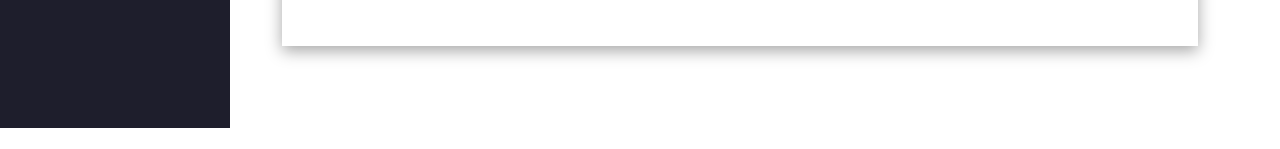
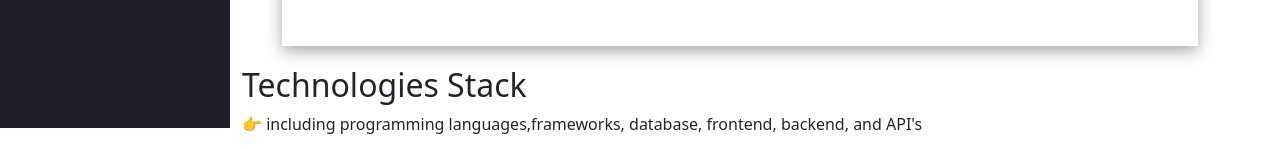
Before and after one commit to abhishekwaghmare01/MY-PORTFOLIO, a React (Vite) app in the folder Frontend/: page / in a window 1280 px wide. Shown: the part 672-821 px from the top of the page. Before the commit the page ends 800 px from the top, so only its background shows below. Built offline with nearby package versions, Linux system fonts and the light colour scheme.

Commit message:
updated Techstack.jsx

```diff
--- a/Frontend/src/App.jsx
+++ b/Frontend/src/App.jsx
@@ -1,5 +1,6 @@
 import Layout from "./components/Layouts/Layout.jsx";
 import About from "./pages/About/About.jsx";
+import Techstack from "./pages/TechStack/Techstack.jsx";
 
 export default function App(){
   return(
@@ -7,7 +8,7 @@ export default function App(){
       <Layout/>
       <div className="container">
       <About/>
-
+      <Techstack/>
       </div>
     </>
   )
--- /dev/null
+++ b/Frontend/src/pages/TechStack/Techstack.jsx
@@ -0,0 +1,15 @@
+import React from 'react';
+import './Techstack.css';
+
+const Techstack = () => {
+  return (
+    <>
+        <div className="container techstack">
+            <h2>Technologies Stack</h2>
+            <p>👉 including programming languages,frameworks, database, frontend, backend, and API's</p>
+        </div>
+    </>
+  )
+}
+
+export default Techstack
--- /dev/null
+++ b/Frontend/src/pages/TechStack/techstack.css
@@ -0,0 +1,3 @@
+.techstack{
+    padding-left: 160px;
+}
```
